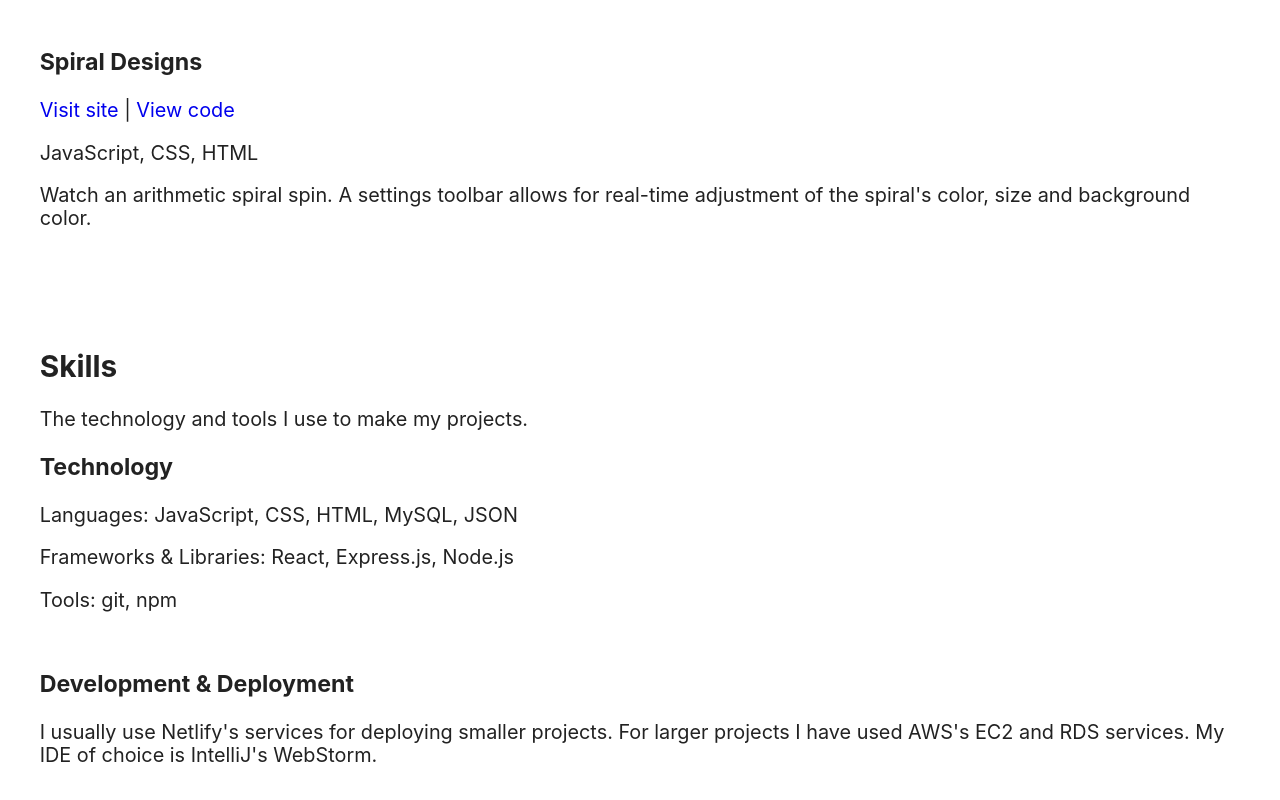
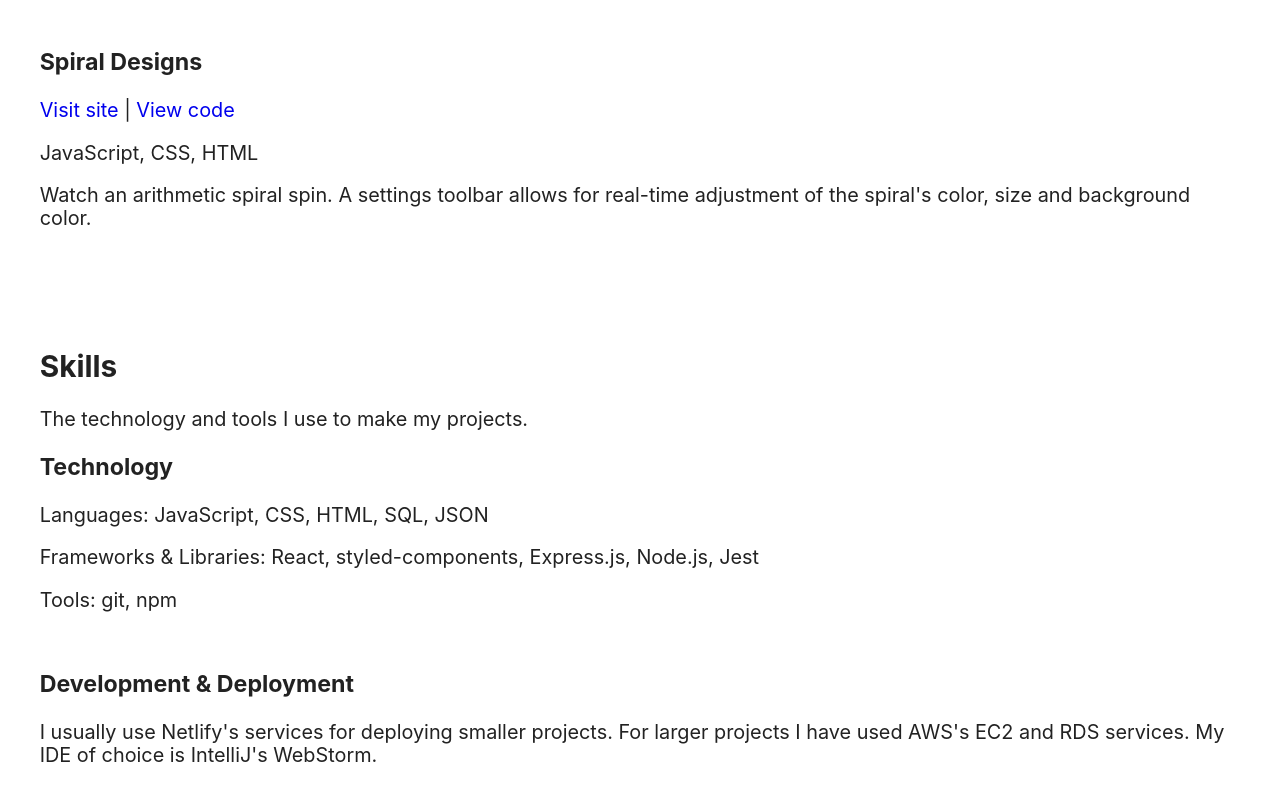
Before and after one commit to jodyanna/portfolio-v3, a website built with Parcel: page index.html in a window 1280 px wide. Shown: the part 1037-1837 px from the top of the page. Built offline with nearby package versions, Linux system fonts and the light colour scheme.

Commit message:
refactored skills

```diff
--- a/index.html
+++ b/index.html
@@ -115,10 +115,10 @@
     <article>
       <h3>Technology</h3>
       <p>
-        Languages: JavaScript, CSS, HTML, MySQL, JSON
+        Languages: JavaScript, CSS, HTML, SQL, JSON
       </p>
       <p>
-        Frameworks & Libraries: React, Express.js, Node.js
+        Frameworks & Libraries: React, styled-components, Express.js, Node.js, Jest
       </p>
       <p>
         Tools: git, npm
```
